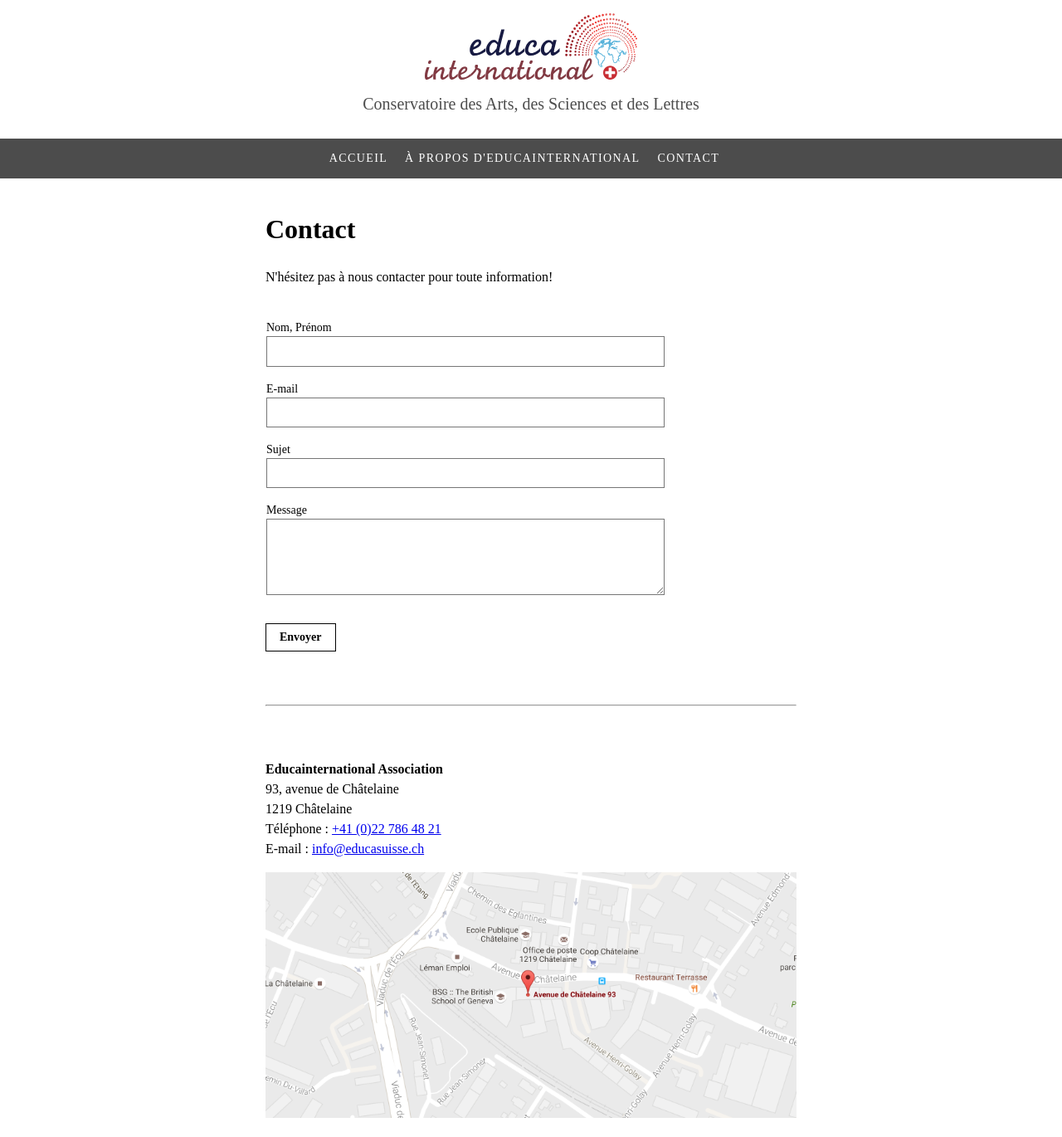
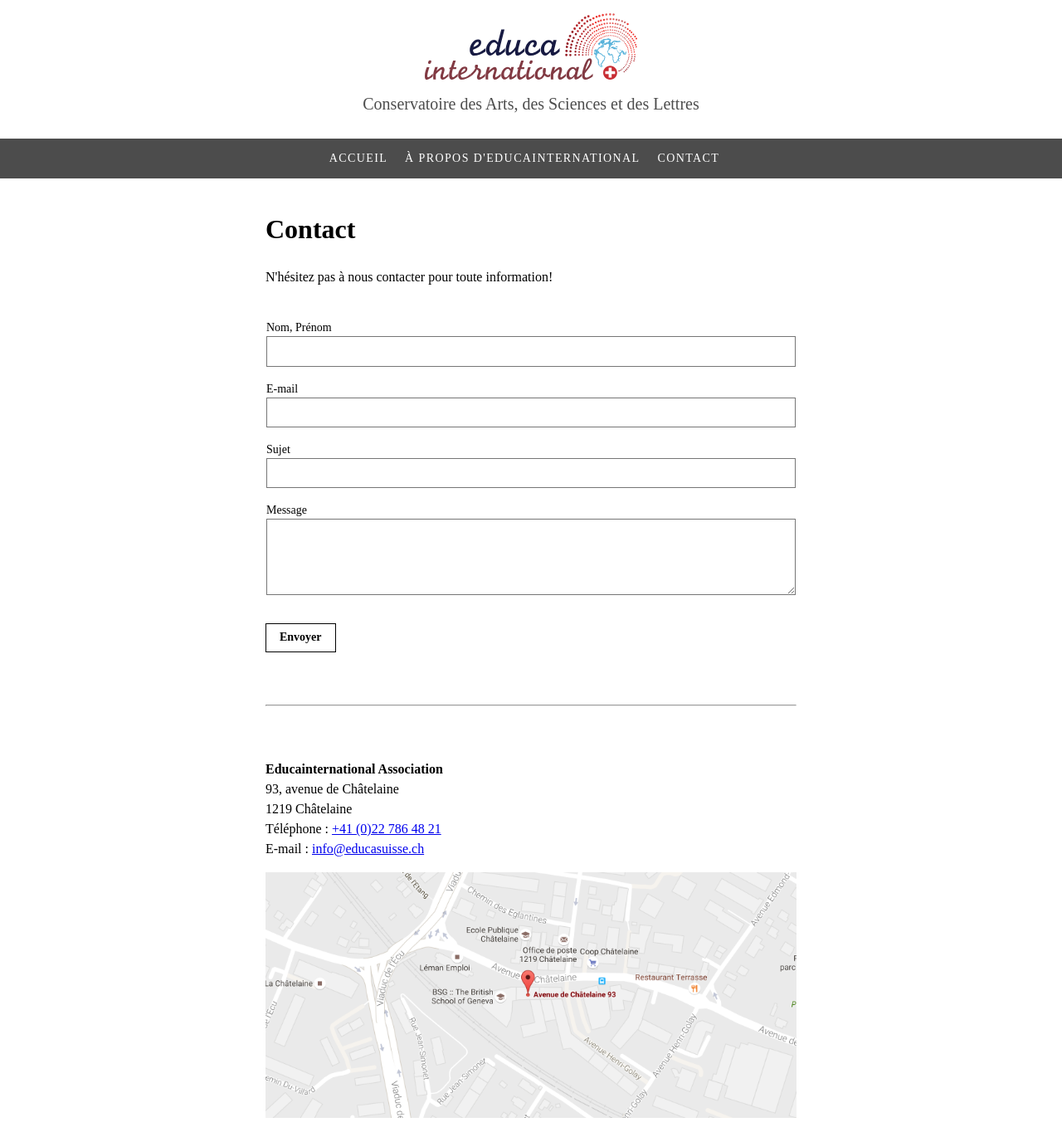
Before and after one commit to educasuisse/educa-international.com, a Jekyll site: the page built from contact/index.md, in a window 1280 px wide. Shown: the whole page at 83% size. Built offline with Jekyll 4.4.1, drawn with Linux system fonts in a browser that asks for light colours; nearby versions of some CDN libraries.

Commit message:
Update forms

```diff
--- a/contact/index.md
+++ b/contact/index.md
@@ -8,25 +8,23 @@
 
   <p>N'hésitez pas à nous contacter pour toute information!</p>
 
-  <form action="https://formspree.io/mvggaejx" method="POST" accept-charset="utf-8">
-    <input type="text" name="_gotcha" style="display: none">
-    <input type="hidden" name="_next" value="http://educa-international.com/merci/" />
+  <form action="/contact/form.php" method="POST" accept-charset="utf-8">
     <fieldset id="form-message" class="ba b--transparent ph0 mh0">
       <div class="mt3">
         <label class="db fw4 lh-copy f6" for="name">Nom, Prénom</label>
-        <input class="pa2 input-reset ba bg-transparent w-100 measure" type="text" name="name" id="name">
+        <input class="pa2 input-reset ba bg-transparent w-100" type="text" name="name" id="name" required>
       </div>
       <div class="mt3">
-        <label class="db fw4 lh-copy f6" for="email-address">E-mail</label>
-        <input class="pa2 input-reset ba bg-transparent w-100 measure" type="email" name="email" id="email-address">
+        <label class="db fw4 lh-copy f6" for="email">E-mail</label>
+        <input class="pa2 input-reset ba bg-transparent w-100" type="email" name="email" id="email" required>
       </div>
       <div class="mt3">
         <label class="db fw4 lh-copy f6" for="subject">Sujet</label>
-        <input class="pa2 input-reset ba bg-transparent w-100 measure" type="text" name="_subject" id="subject">
+        <input class="pa2 input-reset ba bg-transparent w-100" type="text" name="subject" id="subject" required>
       </div>
       <div class="mt3">
-        <label class="db fw4 lh-copy f6" for="message">Message</label>
-        <textarea class="pa2 input-reset ba bg-transparent w-100 measure" rows="4" cols="50" name="message" id="message"></textarea>
+        <label class="db fw4 lh-copy f6" for="query">Message</label>
+        <textarea class="pa2 input-reset ba bg-transparent w-100" rows="4" cols="50" name="query" id="query" required></textarea>
       </div>
     </fieldset>
     <div class="mt3">
```
